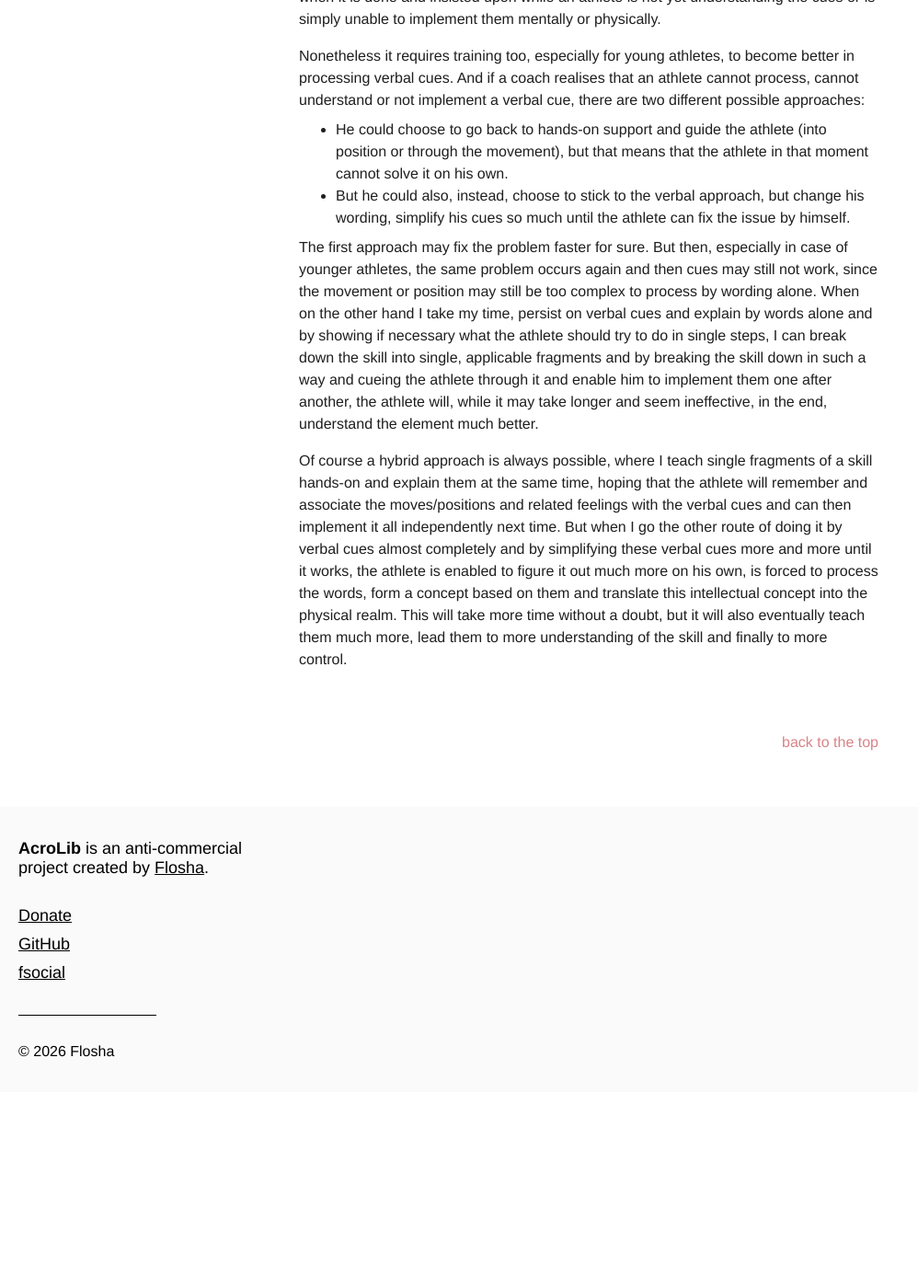
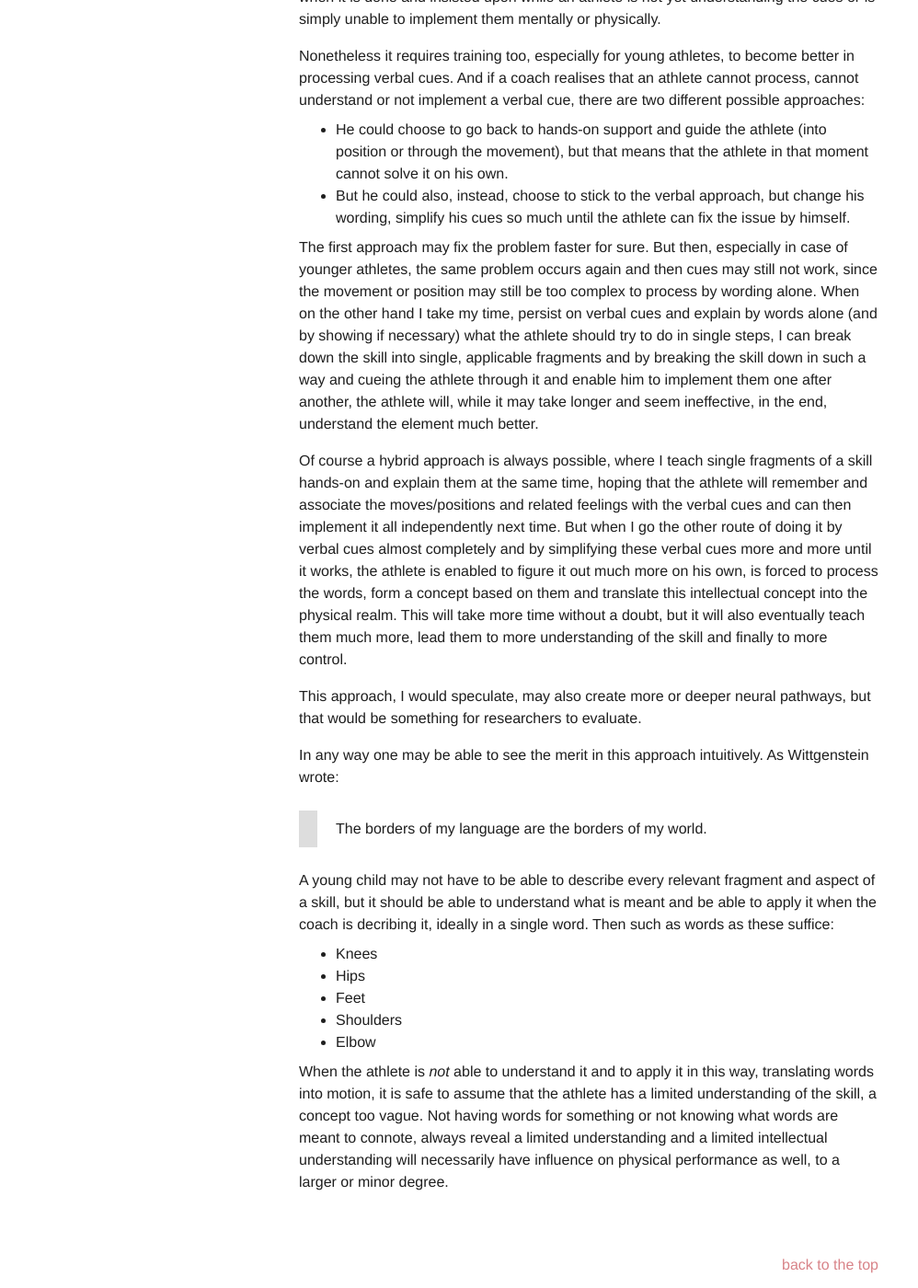
Before and after one commit to floshin/acrolib, a Jekyll site: the page built from training/cues.md, in a window 1280 px wide and 1400 px high, scrolled down 835 px. Shown: the whole window at 92% size, without its empty margins (0-998 px from the left). Built offline with Jekyll 4.4.1, drawn with Linux system fonts in a browser that asks for light colours; our own code applies the rules of GitHub Pages for plain Markdown files; before the commit the page ends 2022 px from its top, so only the background shows below that.

Commit message:
Update cues.md

```diff
--- a/training/cues.md
+++ b/training/cues.md
@@ -20,6 +20,22 @@ Nonetheless it requires training too, especially for young athletes, to become b
 * He could choose to go back to hands-on support and guide the athlete (into position or through the movement), but that means that the athlete in that moment cannot solve it on his own.
 * But he could also, instead, choose to stick to the verbal approach, but change his wording, simplify his cues so much until the athlete can fix the issue by himself.
 
-The first approach may fix the problem faster for sure. But then, especially in case of younger athletes, the same problem occurs again and then cues may still not work, since the movement or position may still be too complex to process by wording alone. When on the other hand I take my time, persist on verbal cues and explain by words alone and by showing if necessary what the athlete should try to do in single steps, I can break down the skill into single, applicable fragments and by breaking the skill down in such a way and cueing the athlete through it and enable him to implement them one after another, the athlete will, while it may take longer and seem ineffective, in the end, understand the element much better.
+The first approach may fix the problem faster for sure. But then, especially in case of younger athletes, the same problem occurs again and then cues may still not work, since the movement or position may still be too complex to process by wording alone. When on the other hand I take my time, persist on verbal cues and explain by words alone (and by showing if necessary) what the athlete should try to do in single steps, I can break down the skill into single, applicable fragments and by breaking the skill down in such a way and cueing the athlete through it and enable him to implement them one after another, the athlete will, while it may take longer and seem ineffective, in the end, understand the element much better.
 
 Of course a hybrid approach is always possible, where I teach single fragments of a skill hands-on and explain them at the same time, hoping that the athlete will remember and associate the moves/positions and related feelings with the verbal cues and can then implement it all independently next time. But when I go the other route of doing it by verbal cues almost completely and by simplifying these verbal cues more and more until it works, the athlete is enabled to figure it out much more on his own, is forced to process the words, form a concept based on them and translate this intellectual concept into the physical realm. This will take more time without a doubt, but it will also eventually teach them much more, lead them to more understanding of the skill and finally to more control.
+
+This approach, I would speculate, may also create more or deeper neural pathways, but that would be something for researchers to evaluate.
+
+In any way one may be able to see the merit in this approach intuitively. As Wittgenstein wrote:
+
+> The borders of my language are the borders of my world.
+
+A young child may not have to be able to describe every relevant fragment and aspect of a skill, but it should be able to understand what is meant and be able to apply it when the coach is decribing it, ideally in a single word. Then such as words as these suffice:
+
+* Knees
+* Hips
+* Feet
+* Shoulders
+* Elbow
+
+When the athlete is *not* able to understand it and to apply it in this way, translating words into motion, it is safe to assume that the athlete has a limited understanding of the skill, a concept too vague. Not having words for something or not knowing what words are meant to connote, always reveal a limited understanding and a limited intellectual understanding will necessarily have influence on physical performance as well, to a larger or minor degree.
```
